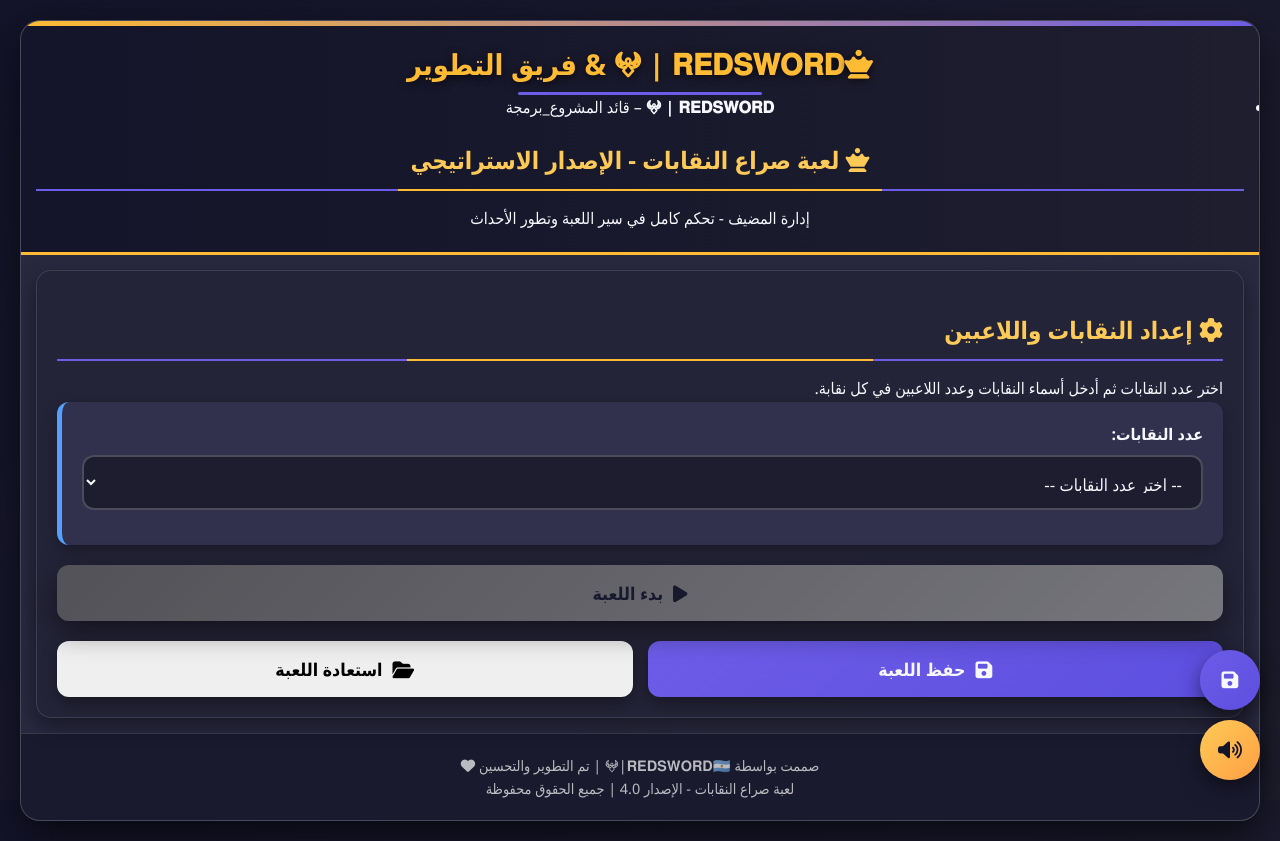
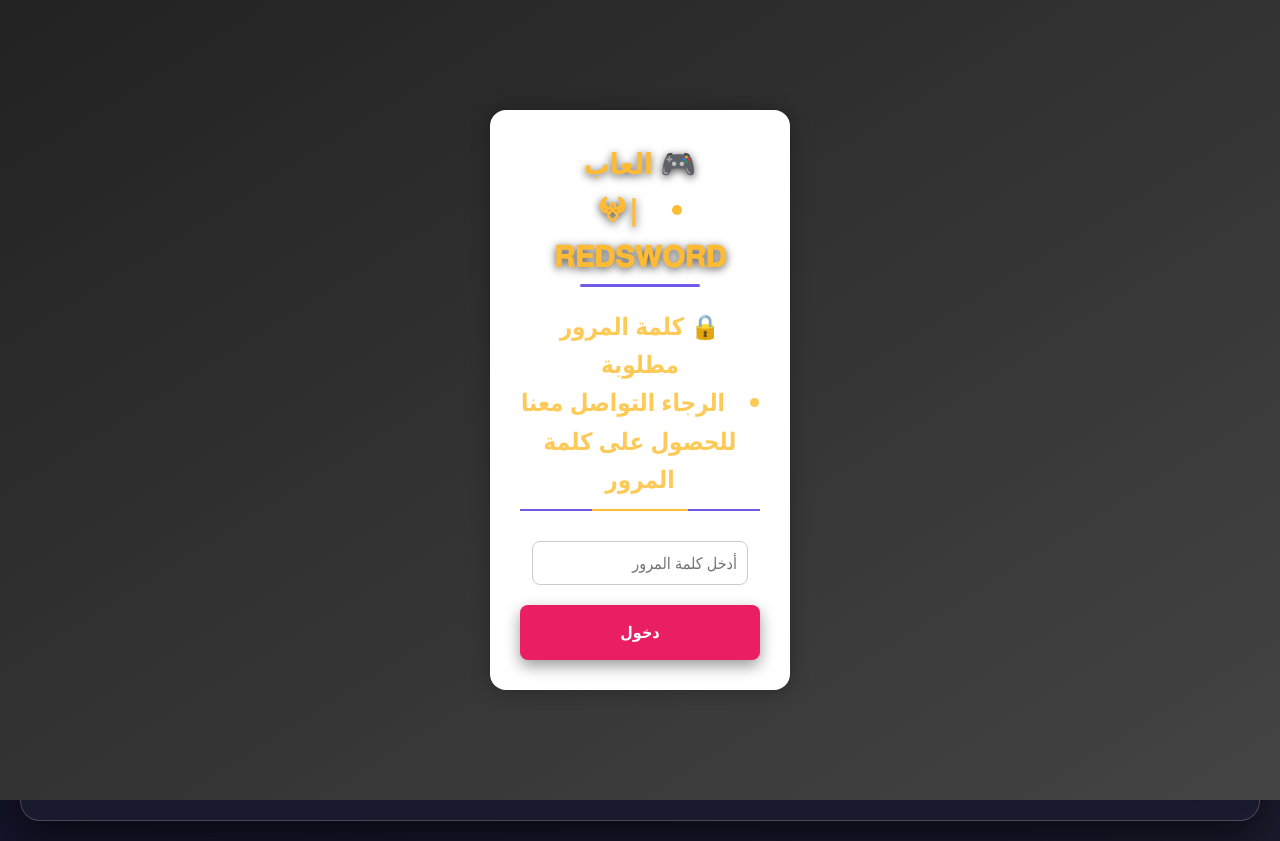
Before and after one commit to E-REDSWORD/Union_conflict, a plain HTML site: page index.html in a window 1280 px wide. Drawn offline with Linux system fonts and the light colour scheme.

Commit message:
Update index.html
تحديث

```diff
--- a/index.html
+++ b/index.html
@@ -800,7 +800,96 @@
     }
   </style>
 </head>
+<style>
+  #passwordOverlay {
+    position: fixed;
+    top: 0;
+    left: 0;
+    width: 100%;
+    height: 100%;
+    background: linear-gradient(to bottom right, #222, #444);
+    display: flex;
+    justify-content: center;
+    align-items: center;
+    z-index: 9999;
+  }
+
+  #passwordBox {
+    background: #fff;
+    padding: 30px;
+    border-radius: 16px;
+    box-shadow: 0 0 20px rgba(0,0,0,0.3);
+    text-align: center;
+    max-width: 300px;
+    width: 100%;
+    font-family: Arial, sans-serif;
+    color: black; /* ✅ إضافة لون النص الأسود */
+  }
+
+  #passwordBox input[type="password"] {
+    width: 90%;
+    padding: 10px;
+    margin-top: 15px;
+    border: 1px solid #ccc;
+    border-radius: 8px;
+    font-size: 16px;
+  }
+
+  #passwordBox button {
+    margin-top: 20px;
+    padding: 10px 20px;
+    background-color: #e91e63;
+    border: none;
+    color: white;
+    border-radius: 8px;
+    cursor: pointer;
+    font-size: 16px;
+  }
+
+  #passwordBox button:hover {
+    background-color: #c2185b;
+  }
+
+  #errorMsg {
+    color: red;
+    margin-top: 10px;
+    display: none;
+    font-size: 14px;
+  }
+</style>
+
+<div id="passwordOverlay">
+  <div id="passwordBox">
+    <h1>🎮 العاب
+      <li>𖤍|𝐑𝐄𝐃𝐒𝐖𝐎𝐑𝐃</li>
+    </h1>
+
+    <h2>🔒 كلمة المرور مطلوبة
+      <li>الرجاء التواصل معنا للحصول على كلمة المرور</li>
+    </h2>
+
+    <input type="password" id="passwordInput" placeholder="أدخل كلمة المرور" />
+    <div id="errorMsg">كلمة المرور غير صحيحة!</div>
+    <button onclick="checkPassword()">دخول</button>
+  </div>
+</div>
+
+<script>
+  const correctPassword = "12345"; // غيّر كلمة المرور هنا
+
+  function checkPassword() {
+    const input = document.getElementById("passwordInput").value;
+    const errorMsg = document.getElementById("errorMsg");
+
+    if (input === correctPassword) {
+      document.getElementById("passwordOverlay").style.display = "none";
+    } else {
+      errorMsg.style.display = "block";
+    }
+  }
+</script>
 <body>
+
   <div class="game-container fade-in">
     <div class="header">
     	<h1><i class="fa-solid fa-chess-queen"></i>𖤍 | 𝐑𝐄𝐃𝐒𝐖𝐎𝐑𝐃 & فريق التطوير</h2>
```
